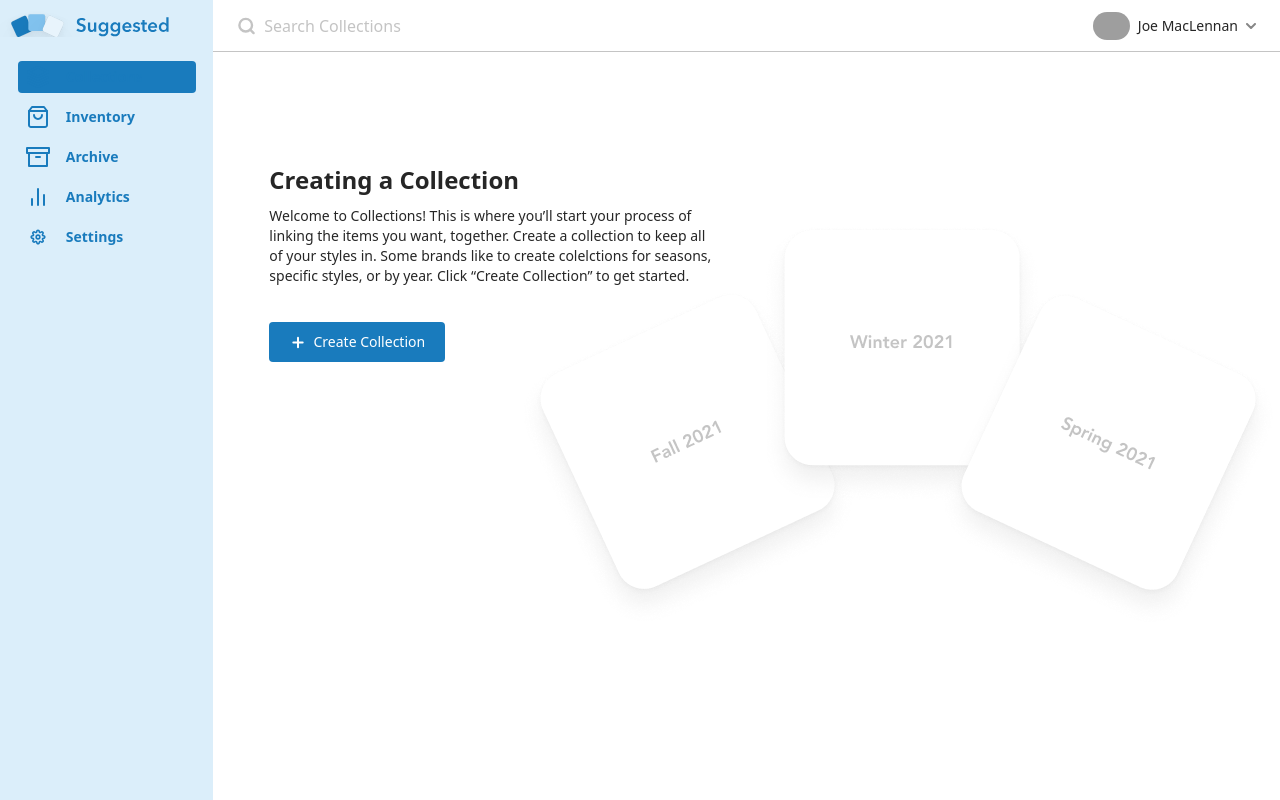
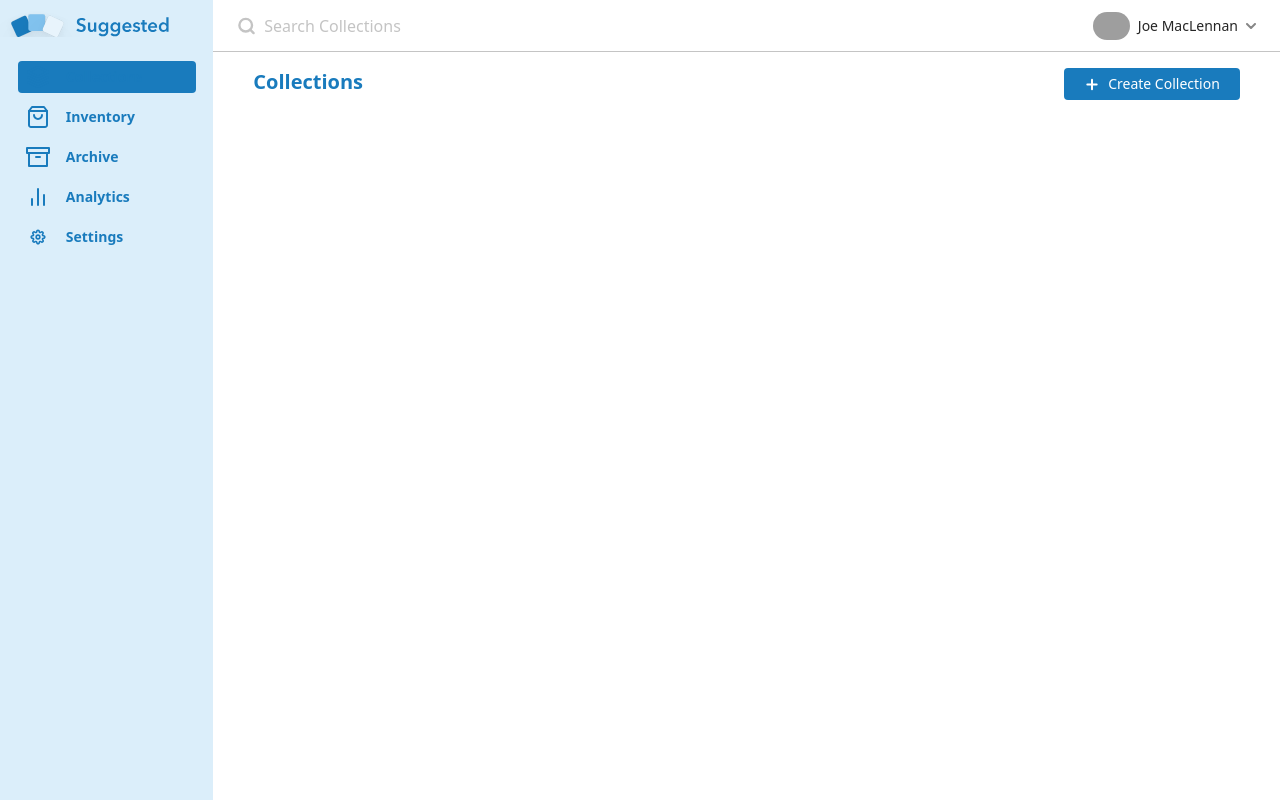
Before and after one commit to suggestedretail/suggested-web-client, a React (Create React App) app: page /collections in a window 1280 px wide. Before the commit this address led to /collections/create. Built offline with nearby package versions, Linux system fonts and the light colour scheme; grey boxes are pictures that could not be loaded; what tailwindcss-aria-attributes would draw is missing.

Commit message:
add collections main view

```diff
--- a/src/App.tsx
+++ b/src/App.tsx
@@ -3,7 +3,8 @@ import { BrowserRouter, Navigate, Route, Routes } from 'react-router-dom';
 import AppLayout from './components/AppLayout';
 import Analytics from './pages/Analytics';
 import Archive from './pages/Archive';
-import Collections from './pages/collections/CollectionsPageLayout';
+import CollectionsPage from './pages/collections/CollectionsPage';
+import CollectionsPageLayout from './pages/collections/CollectionsPageLayout';
 import CreateCollectionsPage from './pages/collections/CreateCollectionsPage';
 import Inventory from './pages/Inventory';
 import Settings from './pages/Settings';
@@ -13,7 +14,8 @@ const App: FC = () => {
     <BrowserRouter>
       <Routes>
         <Route path='/' element={<AppLayout />}>
-          <Route path='collections' element={<Collections />}>
+          <Route path='collections' element={<CollectionsPageLayout />}>
+            <Route index element={<CollectionsPage />} />
             <Route path='create' element={<CreateCollectionsPage />} />
           </Route>
           <Route path='inventory' element={<Inventory />} />
--- /dev/null
+++ b/src/pages/collections/CollectionsPage.tsx
@@ -0,0 +1,28 @@
+import { FC } from 'react';
+import { useNavigate } from 'react-router-dom';
+import plus from '../../assets/img/plus.svg';
+
+const CollectionsPage: FC = () => {
+  const navigate = useNavigate();
+
+  return (
+    <div className='flex flex-col w-full h-full px-10 pt-4'>
+      {/* Header */}
+      <div className='flex w-full h-8'>
+        <div className='text-primary font-extrabold text-xl align-top'>
+          Collections
+        </div>
+        <button
+          className='flex h-full w-44 items-center justify-center bg-primary rounded ml-auto hover:opacity-70'
+          onClick={() => navigate('/collections/create')}>
+          <img src={plus} alt='' />
+          <div className='text-white text-sm font-normal ml-2'>
+            Create Collection
+          </div>
+        </button>
+      </div>
+    </div>
+  );
+};
+
+export default CollectionsPage;
--- a/src/pages/collections/CollectionsPageLayout.tsx
+++ b/src/pages/collections/CollectionsPageLayout.tsx
@@ -1,14 +1,8 @@
-import { FC, useEffect } from 'react';
-import { Outlet, useNavigate } from 'react-router-dom';
+import { FC } from 'react';
+import { Outlet } from 'react-router-dom';
 import CollectionsTopBar from '../../components/collections/CollectionsTopBar';
 
-const Collections: FC = () => {
-  const navigate = useNavigate();
-
-  useEffect(() => {
-    navigate('/collections/create');
-  }, []);
-
+const CollectionsPageLayout: FC = () => {
   return (
     <div id='CollectionsPage' className='flex flex-col w-full h-full'>
       <div className='h-14 w-full'>
@@ -21,4 +15,4 @@ const Collections: FC = () => {
   );
 };
 
-export default Collections;
+export default CollectionsPageLayout;
```
